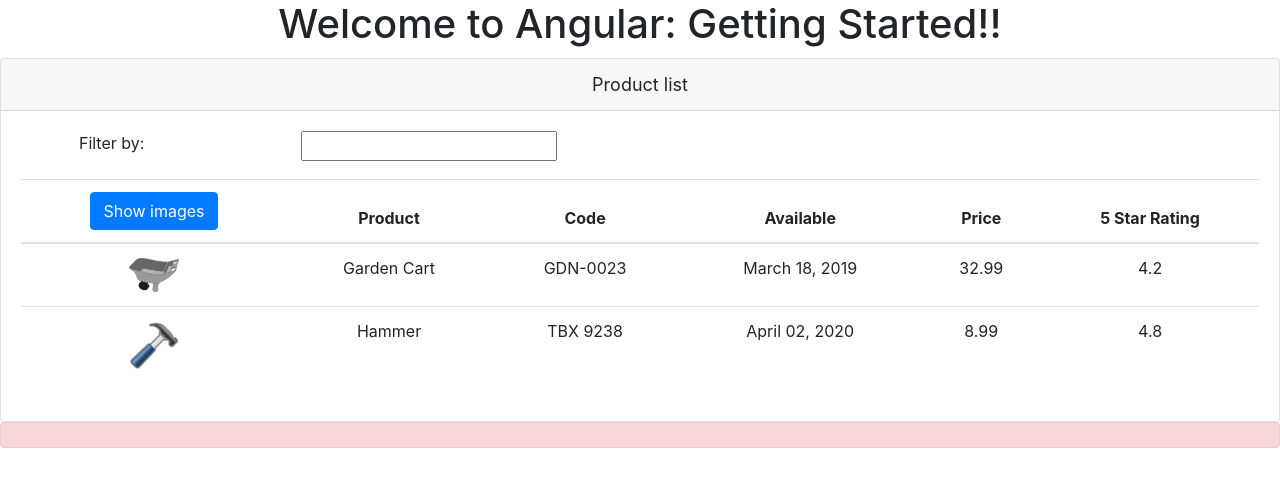
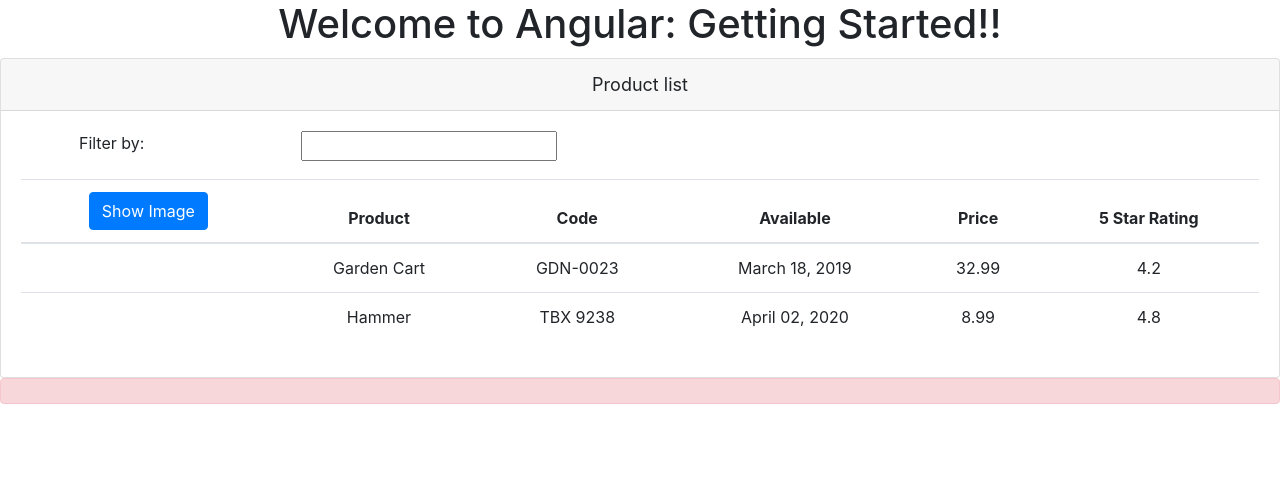
Before and after one commit to MatheusGoncalvs/angular-basic, an Angular app: page / in a window 1280 px wide. Shown: the top 486 px of the page. Built offline with nearby package versions, Linux system fonts and the light colour scheme.

Commit message:
Handling events with binding

```diff
--- a/src/app/products/product-list.component.html
+++ b/src/app/products/product-list.component.html
@@ -19,8 +19,8 @@
                 <thead>
                     <tr>
                         <th>
-                            <button class='btn btn-primary'>
-                                Show images
+                            <button class='btn btn-primary' (click)="toggleImage()" >
+                                {{showImage ? 'Hide' : 'Show'}} Image
                             </button>
                         </th>
                         <th>Product</th>
@@ -33,7 +33,7 @@
                 <tbody>
                     <tr *ngFor="let product of products">
                         <td>
-                            <img [src]='product.imageUrl' [title]='product.productName' [style.width.px]='imageWidth'
+                            <img *ngIf="showImage" [src]='product.imageUrl' [title]='product.productName' [style.width.px]='imageWidth'
                             [style.margin.px]='imageMargin' />
                         </td>
                         <td>{{product.productName}}</td>
--- a/src/app/products/product-list.component.ts
+++ b/src/app/products/product-list.component.ts
@@ -5,6 +5,7 @@
     templateUrl: './product-list.component.html'
 })
 export class ProductListComponent {
+    showImage = false;
     imageWidth: number =  50;
     imageMargin: number = 2;
     pageTitle: string = 'Product list';
@@ -30,4 +31,8 @@
             "imageUrl": "assets/images/hammer.png"
         }
     ];
+
+    toggleImage(): void {
+        this.showImage = !this.showImage;
+    }
 }
```
